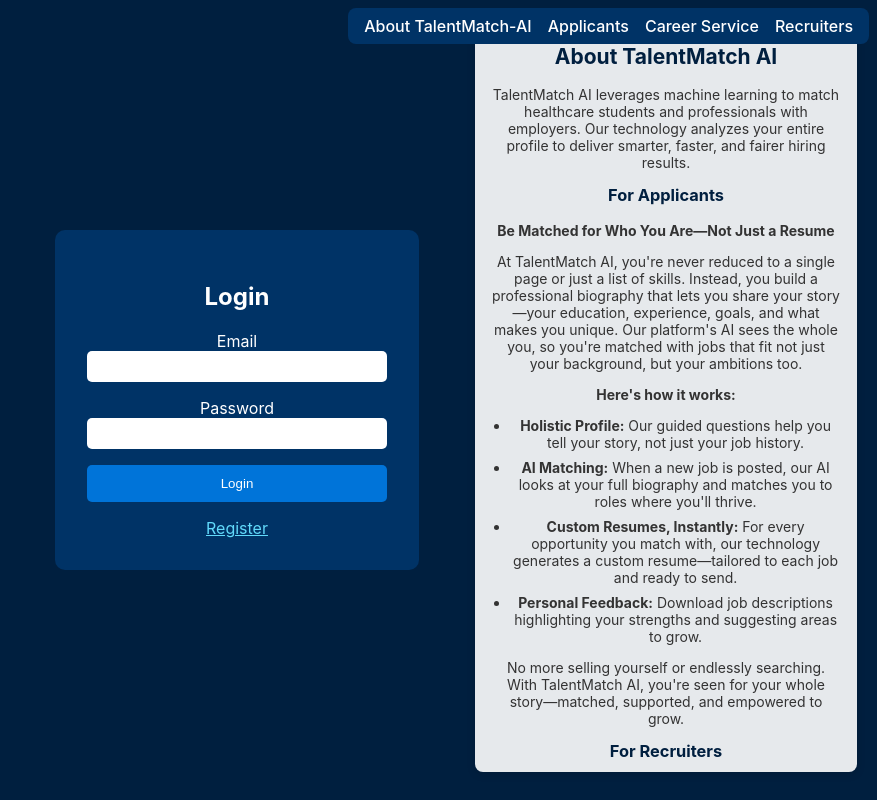
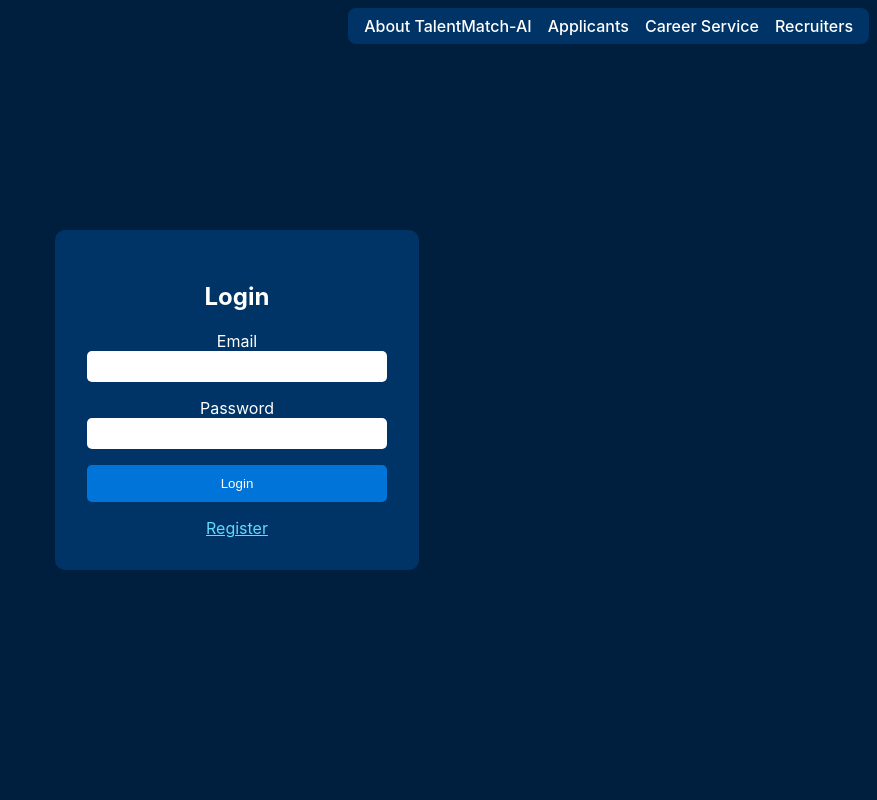
Before and after one commit to danny0ceanCA/airecruiting, a React (Create React App) app in the folder frontend/: page /login in a window 1280 px wide. Shown: the whole page, without its empty margins (403-1280 px from the left). Built offline with nearby package versions, Linux system fonts and the light colour scheme.

Commit message:
Remove about panel from login

```diff
--- a/frontend/src/LoginForm.css
+++ b/frontend/src/LoginForm.css
@@ -4,7 +4,6 @@
   display: flex;
   justify-content: center;
   align-items: center;
-  position: relative;
 }
 
 .login-form {
--- a/frontend/src/LoginForm.js
+++ b/frontend/src/LoginForm.js
@@ -2,7 +2,6 @@ import React, { useState } from 'react';
 import api from "./api";
 import { Link, useNavigate } from 'react-router-dom';
 import './LoginForm.css';
-import AboutPanel from './AboutPanel';
 import TopMenu from './TopMenu';
 
 function LoginForm() {
@@ -59,7 +58,6 @@ function LoginForm() {
   return (
     <div className="login-container">
       <TopMenu />
-      <AboutPanel />
       <form className="login-form" onSubmit={handleSubmit}>
         <h2>Login</h2>
 
```
